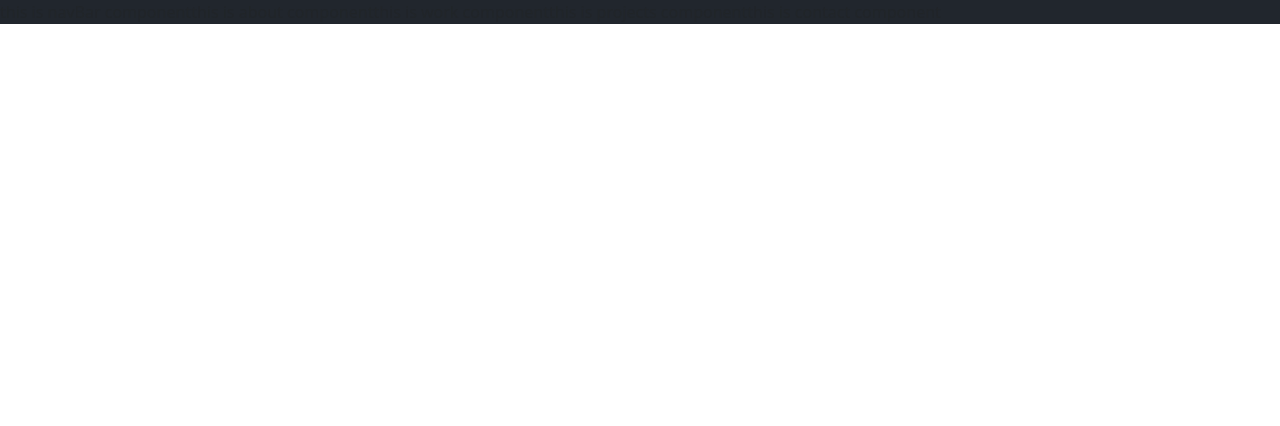
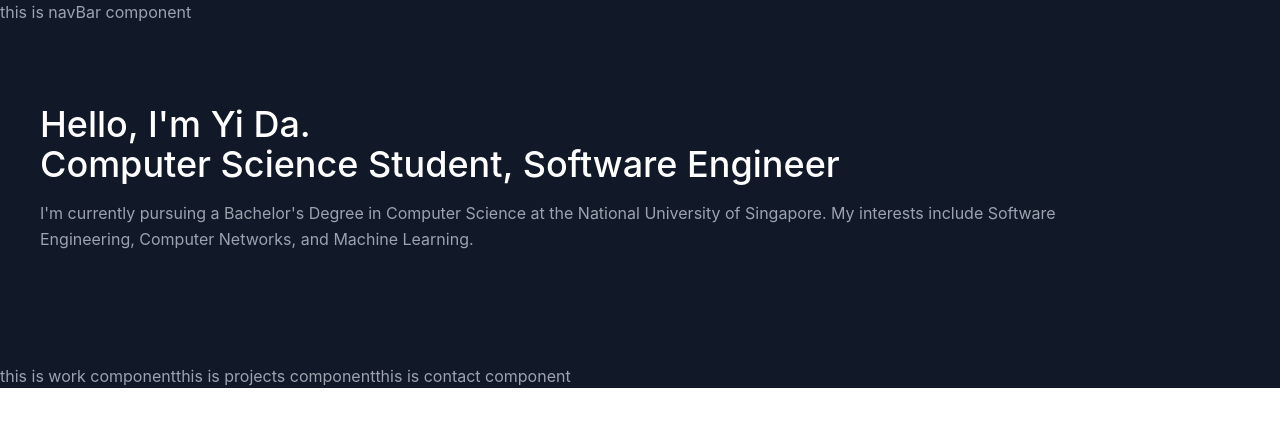
Before and after one commit to ngyida/ngyida.github.io, a React (Create React App) app: page / in a window 1280 px wide. Shown: the top 426 px of the page. Built offline with nearby package versions, Linux system fonts and the light colour scheme.

Commit message:
add tailwindcss and update about page

```diff
--- a/package.json
+++ b/package.json
@@ -7,9 +7,7 @@
     "@testing-library/jest-dom": "^5.17.0",
     "@testing-library/react": "^13.4.0",
     "@testing-library/user-event": "^13.5.0",
-    "bootstrap": "^5.3.2",
     "react": "^18.2.0",
-    "react-bootstrap": "^2.9.2",
     "react-dom": "^18.2.0",
     "react-scripts": "5.0.1",
     "web-vitals": "^2.1.4"
@@ -41,6 +39,7 @@
     ]
   },
   "devDependencies": {
-    "gh-pages": "^6.1.1"
+    "gh-pages": "^6.1.1",
+    "tailwindcss": "^3.4.1"
   }
 }
--- a/src/App.js
+++ b/src/App.js
@@ -1,7 +1,4 @@
-import 'bootstrap/dist/css/bootstrap.min.css';
-import 'bootstrap'
 import './App.css'
-import 'bootstrap'
 import React from "react";
 import About from "./components/about";
 import Contact from "./components/contact";
@@ -12,13 +9,13 @@ import Work from "./components/work";
 
 function App() {
   return (
-    <div className="custom-bg-color">
+    <main className="text-gray-400 bg-gray-900 body-font">
       <Navbar/>
       <About/>
       <Work/>
       <Projects/>
       <Contact/>
-    </div>
+    </main>
   );
 }
 
--- a/src/components/about.js
+++ b/src/components/about.js
@@ -1,9 +1,22 @@
 import React from 'react'
 
 function about() {
-    return (
-      "this is about component"
-    );
-  }
+  return (
+    <section id="about">
+      <div className="container mx-auto flex px-10 py-20 md:flex-row flex-col items-center">
+        <div className="lg:flex-grow md:w-1/2 lg:pr-24 md:pr-16 flex flex-col md:items-start md:text-left mb-16 md:mb-0 items-center text-center">
+          <h1 className="title-font sm:text-4xl text-3xl mb-4 font-medium text-white">
+            Hello, I'm Yi Da.
+            <br className="hidden lg:inline-block" /> Computer Science Student, Software Engineer
+          </h1>
+          <p className="mb-8 leading-relaxed">
+            I'm currently pursuing a Bachelor's Degree in Computer Science at the National University of Singapore.
+            My interests include Software Engineering, Computer Networks, and Machine Learning.
+          </p>
+        </div>
+      </div>
+    </section>
+  );
+}
 
   export default about;
--- a/src/index.css
+++ b/src/index.css
@@ -1,3 +1,7 @@
+@tailwind base;
+@tailwind components;
+@tailwind utilities;
+
 body {
   margin: 0;
   font-family: -apple-system, BlinkMacSystemFont, 'Segoe UI', 'Roboto', 'Oxygen',
--- /dev/null
+++ b/tailwind.config.js
@@ -0,0 +1,10 @@
+/** @type {import('tailwindcss').Config} */
+module.exports = {
+  content: [
+    "./src/**/*.{js,jsx,ts,tsx}",
+  ],
+  theme: {
+    extend: {},
+  },
+  plugins: [],
+}
```
Also changed, not shown: 1 other file (tests, documents, lock files or other folders).
